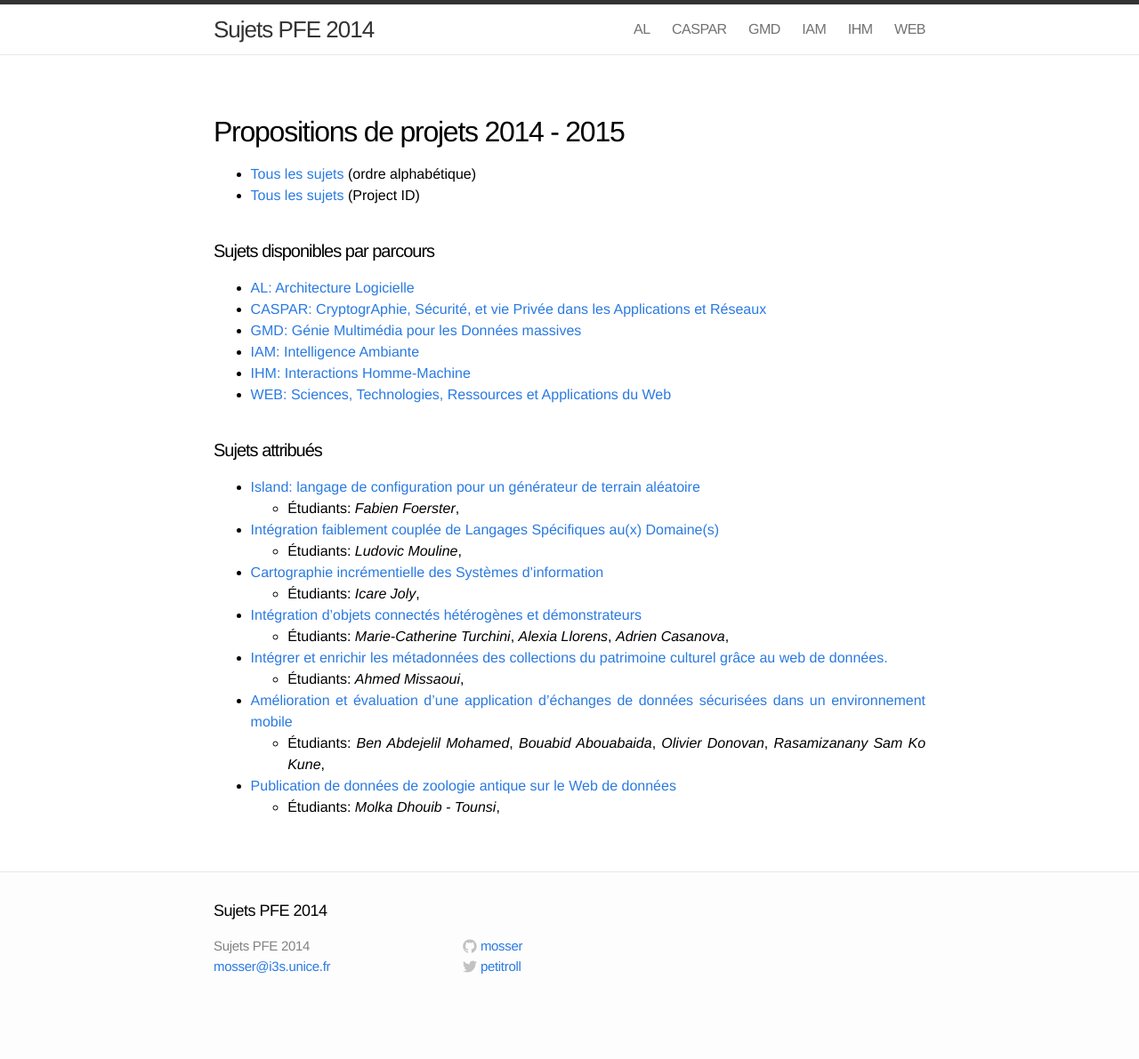
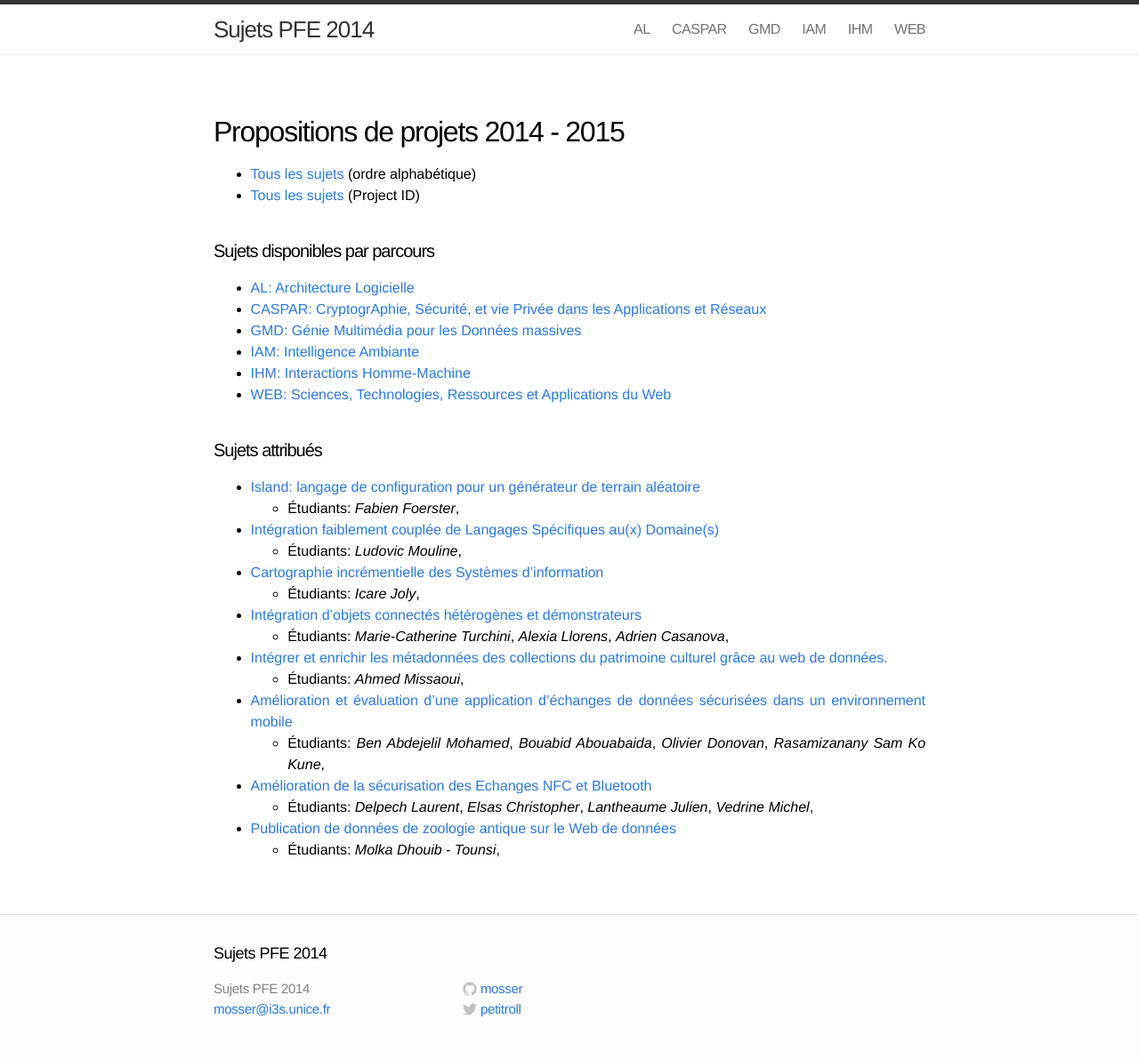
Before and after one commit to gmolines/pfe, a Jekyll site: the page built from index.md, in a window 1280 px wide. Shown: the whole page at 89% size. Built offline with Jekyll 4.4.1, drawn with Linux system fonts in a browser that asks for light colours; before the commit the page ends 1143 px from its top, so only the background shows below that.

Commit message:
Update 2014-09-15-Y1415-S039.markdown

```diff
--- a/_posts/2014-09-15-Y1415-S039.markdown
+++ b/_posts/2014-09-15-Y1415-S039.markdown
@@ -2,7 +2,8 @@
 layout: post
 title: "Amélioration de la sécurisation des Echanges NFC et Bluetooth"
 date: 2014-09-15 16:58:08
-categories: [dispo, caspar]
+categories: [oqp, caspar]
+students: ["Delpech Laurent", "Elsas Christopher", "Lantheaume Julien", "Vedrine Michel"]
 pid: Y1415-S039
 type: Engineering
 contact: Marc Arnaert
```
